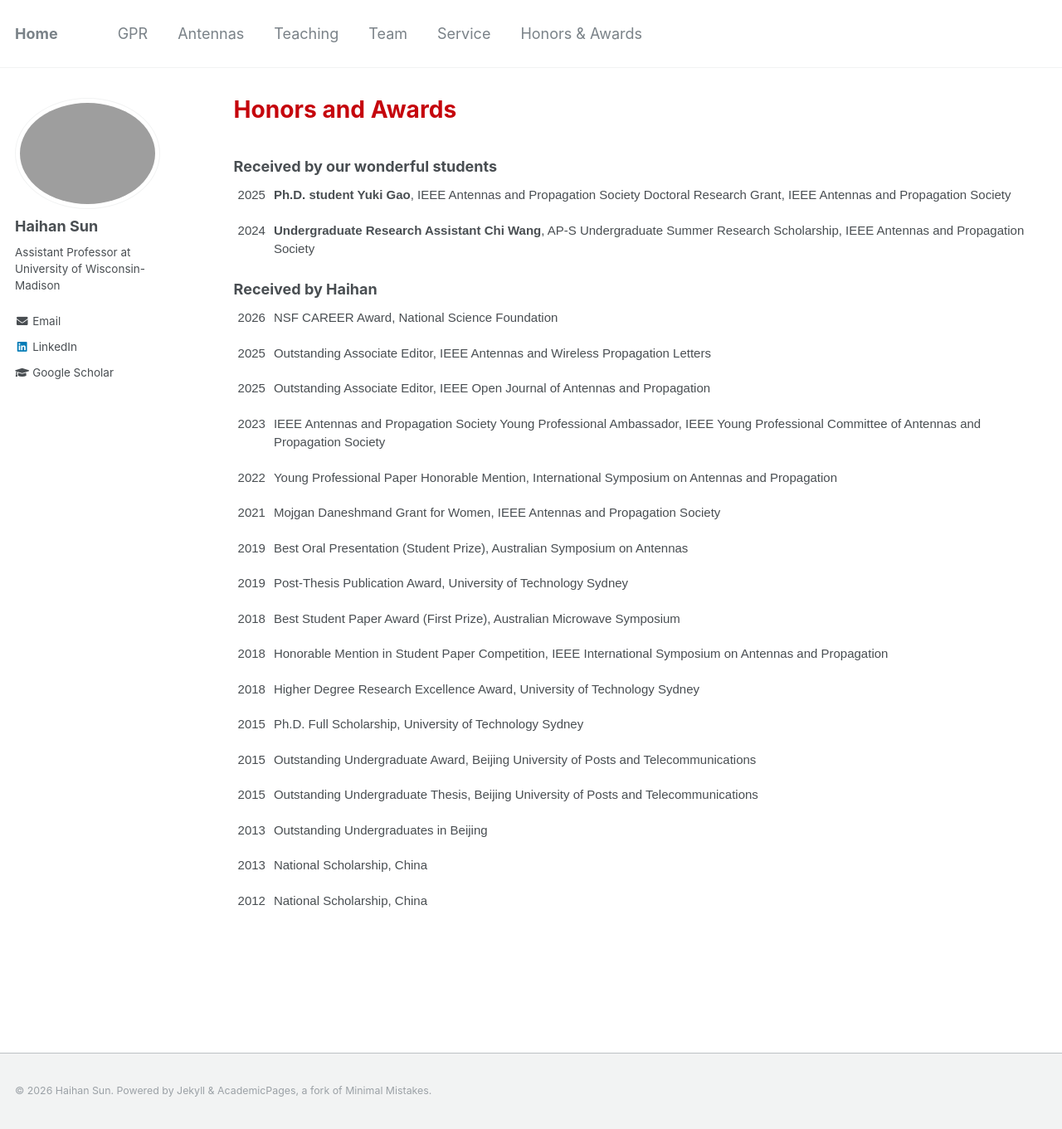
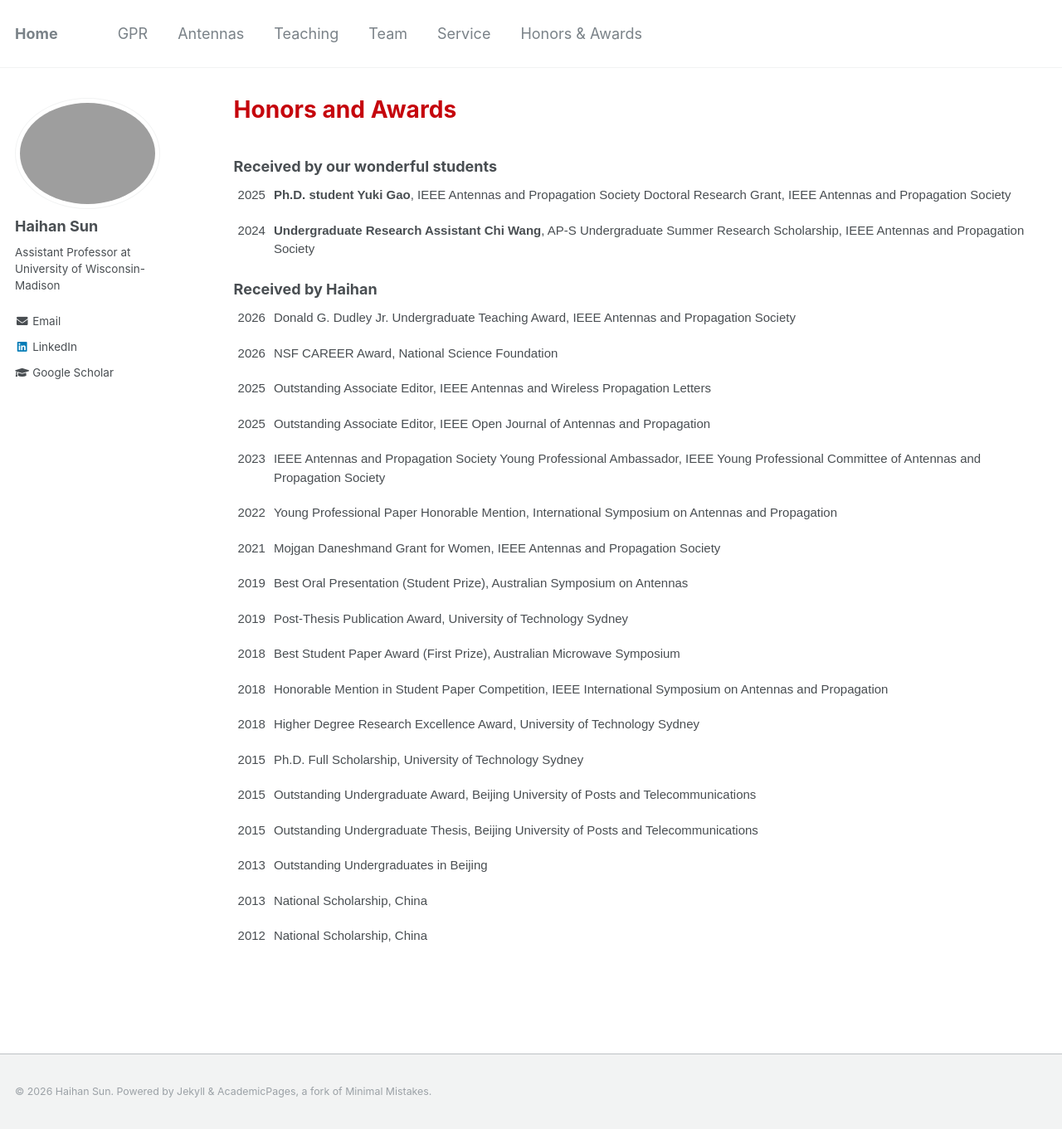
Before and after one commit to Haihan-Sun/Haihan-Sun.github.io, a Jekyll site: the page built from _pages/awards.html, in a window 1280 px wide and 1361 px high. Shown: the whole window at 83% size. Built offline with Jekyll 4.4.1, drawn with Linux system fonts in a browser that asks for light colours.

Commit message:
Update awards.html

```diff
--- a/_pages/awards.html
+++ b/_pages/awards.html
@@ -18,6 +18,8 @@ author_profile: true
 <b>Received by our wonderful students </b>
  </tr>
 <table class="tg">
+
+
 <tbody>
     <tr>
     <td class="tg-ko0z">2025</td>
@@ -37,6 +39,13 @@ author_profile: true
  </tr>
 <table class="tg">
 <tbody>
+
+
+  <tr>
+    <td class="tg-ko0z">2026</td>
+    <td class="tg-ko0z">Donald G. Dudley Jr. Undergraduate Teaching Award, IEEE Antennas and Propagation Society </td>
+  </tr>
+
 
   <tr>
     <td class="tg-ko0z">2026</td>
```
